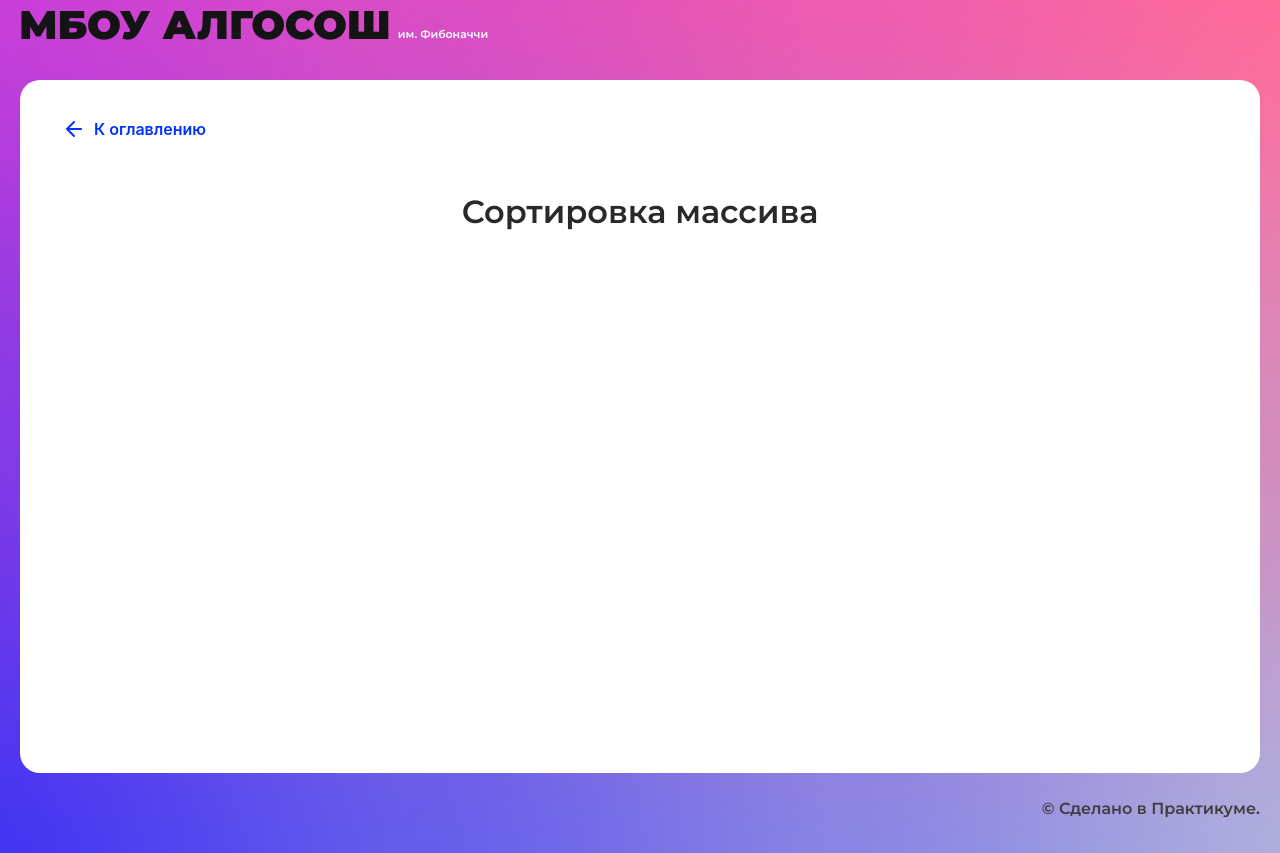
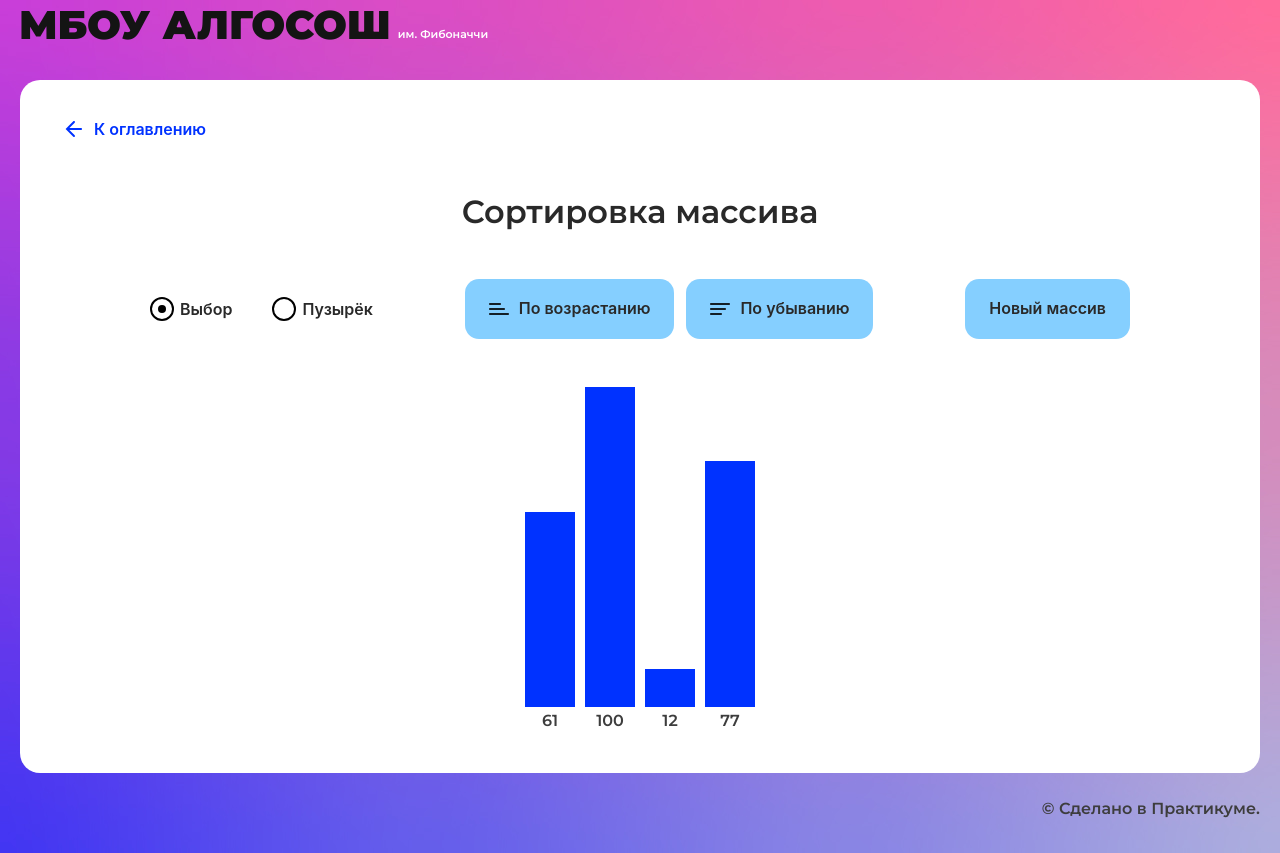
Before and after one commit to Dvdovina/algoSosh, a React (Create React App) app: page /sorting in a window 1280 px wide. Built offline with nearby package versions, Linux system fonts and the light colour scheme.

Commit message:
feat: sorting-page algorithm

```diff
--- /dev/null
+++ b/src/components/sorting-page/sorting-page-algorithm.ts
@@ -0,0 +1,17 @@
+import { ElementStates } from "../../types/element-states";
+import { TArray } from "../../types/common-types";
+
+export const randomNum = (min: number, max: number): number => {
+    return Math.floor(Math.random() * (max - min + 1)) + min;
+};
+
+export const randomArr = (): TArray[] => {
+    let arr: TArray[] = [];
+    const min = 3;
+    const max = 17;
+    let length = randomNum(min, max);
+    for (let i = 0; i < length; i++) {
+        arr.push({ number: randomNum(0, 100), state: ElementStates.Default });
+    }
+    return arr;
+};
--- a/src/components/sorting-page/sorting-page.module.css
+++ b/src/components/sorting-page/sorting-page.module.css
@@ -0,0 +1,34 @@
+.input_box {
+    align-items: center;
+    display: flex;
+    justify-content: space-between;
+    margin: 0 auto;
+    max-width: 980px;
+}
+
+.radio {
+    border: transparent;
+    column-gap: 40px;
+    display: flex;
+    margin: 0;
+    padding: 0;
+}
+
+.sort_btns {
+    border: transparent;
+    column-gap: 12px;
+    display: flex;
+    margin: 0;
+    padding: 0;
+}
+
+.columns {
+    align-items: flex-end;
+    column-gap: 10px;
+    display: flex;
+    justify-content: center;
+    list-style-type: none;
+    margin: 48px auto 0;
+    max-width: 980px;
+    padding: 0;
+}
--- a/src/components/sorting-page/sorting-page.tsx
+++ b/src/components/sorting-page/sorting-page.tsx
@@ -1,14 +1,164 @@
 import React from "react";
+import { useState } from "react";
 import { SolutionLayout } from "../ui/solution-layout/solution-layout";
 import sortingPageStyles from "./sorting-page.module.css"
 import { RadioInput } from "../ui/radio-input/radio-input";
 import { Button } from "../ui/button/button";
+import { randomArr } from "./sorting-page-algorithm";
+import { TArray } from "../../types/common-types";
+import { ChangeEvent } from "react";
+import { Direction } from "../../types/direction";
+import { ElementStates } from "../../types/element-states";
+import { DELAY_IN_MS } from "../../constants/delays";
+import { timeout, swap } from "../../utils/utils";
+import { Column } from "../ui/column/column";
 
 
 export const SortingPage: React.FC = () => {
+
+  const [arr, setArr] = useState<TArray[]>(randomArr());
+  const [radioBtn, setRadioBtn] = useState("choice");
+  const [sorting, setSorting] = useState<Direction>();
+  const [loader, setLoader] = useState(false);
+
+
+  const onClick = () => {
+    setArr(randomArr());
+  };
+
+
+  const onChange = (e: ChangeEvent<HTMLInputElement>) => {
+    setRadioBtn(e.target.value);
+  };
+
+
+  const sortChoice = async (arr: TArray[], sorting: Direction) => {
+    for (let i = 0; i < arr.length; i++) {
+      let index = i;
+      for (let n = i + 1; n < arr.length; n++) {
+        arr[i].state = ElementStates.Changing;
+        arr[n].state = ElementStates.Changing;
+        setArr([...arr]);
+        await timeout(DELAY_IN_MS);
+        if (sorting === Direction.Ascending) {
+          if (arr[n].number < arr[index].number) {
+            index = n;
+            swap(arr, n, index);
+            setArr([...arr]);
+          }
+        }
+        if (sorting === Direction.Descending) {
+          if (arr[n].number > arr[index].number) {
+            index = n;
+            swap(arr, n, index);
+            setArr([...arr]);
+          }
+        }
+        arr[n].state = ElementStates.Default;
+        arr[i].state = ElementStates.Default;
+        setArr([...arr]);
+      }
+      arr[index].state = ElementStates.Modified;
+      swap(arr, i, index);
+      setArr([...arr]);
+    }
+    setLoader(false);
+  };
+
+
+  const sortBubble = async (arr: TArray[], sorting: Direction) => {
+    for (let i = 0; i < arr.length; i++) {
+      for (let n = 0; n < arr.length - i - 1; n++) {
+        arr[n].state = ElementStates.Changing;
+        arr[n + 1].state = ElementStates.Changing;
+        setArr([...arr]);
+        await timeout(DELAY_IN_MS);
+        if (sorting === Direction.Ascending) {
+          if (arr[n].number > arr[n + 1].number) {
+            swap(arr, n, n + 1);
+          }
+        }
+        if (sorting === Direction.Descending) {
+          if (arr[n].number < arr[n + 1].number) {
+            swap(arr, n, n + 1);
+          }
+        }
+        arr[n].state = ElementStates.Default;
+        arr[n + 1].state = ElementStates.Default;
+        setArr([...arr]);
+      }
+      const length = arr.length;
+      arr[length - i - 1].state = ElementStates.Modified;
+      setArr([...arr]);
+    }
+    setArr([...arr]);
+    setLoader(false);
+  };
+
+
+  const sortOnClick = (sorting: Direction) => {
+    setSorting(sorting);
+    setLoader(true);
+    if (radioBtn === "choice") {
+      sortChoice(arr, sorting);
+    } else {
+      sortBubble(arr, sorting);
+    }
+  };
+
   return (
     <SolutionLayout title="Сортировка массива">
-
+      <form className={sortingPageStyles.input_box}>
+        <fieldset className={sortingPageStyles.radio}>
+          <RadioInput
+            label="Выбор"
+            name="radioButton"
+            value="choice"
+            checked={radioBtn === "choice"}
+            onChange={onChange}
+          />
+          <RadioInput
+            label="Пузырёк"
+            name="radioButton"
+            value="bubble"
+            checked={radioBtn === "bubble"}
+            onChange={onChange}
+          />
+        </fieldset>
+        <fieldset className={`${sortingPageStyles.sort_btns}`}>
+          <Button
+            sorting={Direction.Ascending}
+            type="button"
+            text="По возрастанию"
+            isLoader={loader && sorting === Direction.Ascending}
+            onClick={() => {
+              sortOnClick(Direction.Ascending);
+            }}
+            disabled={loader}
+          />
+          <Button
+            sorting={Direction.Descending}
+            type="button"
+            text="По убыванию"
+            isLoader={loader && sorting === Direction.Descending}
+            onClick={() => {
+              sortOnClick(Direction.Descending);
+            }}
+            disabled={loader}
+          />
+        </fieldset>
+        <Button text="Новый массив" onClick={onClick} disabled={loader} />
+      </form>
+      <ul className={sortingPageStyles.columns}>
+        {arr &&
+          arr?.map((item, index) => {
+            return (
+              <li key={index}>
+                <Column index={item.number} state={item.state} />
+              </li>
+            );
+          })}
+      </ul>
     </SolutionLayout>
   );
 };
--- a/src/types/common-types.ts
+++ b/src/types/common-types.ts
@@ -13,3 +13,8 @@ export type TStack<T> = {
   getLength: () => number;
   getContainer: () => T[];
 }
+
+export type TArray = {
+  number: number;
+  state: ElementStates;
+};
--- a/src/utils/utils.tsx
+++ b/src/utils/utils.tsx
@@ -1,7 +1,7 @@
-import { TString } from "../types/common-types";
+import { TString, TArray } from "../types/common-types";
 
 export const swap = (
-    arr: TString[],
+    arr: TString[] | TArray[],
     start: number,
     end: number
   ): void => {
```
